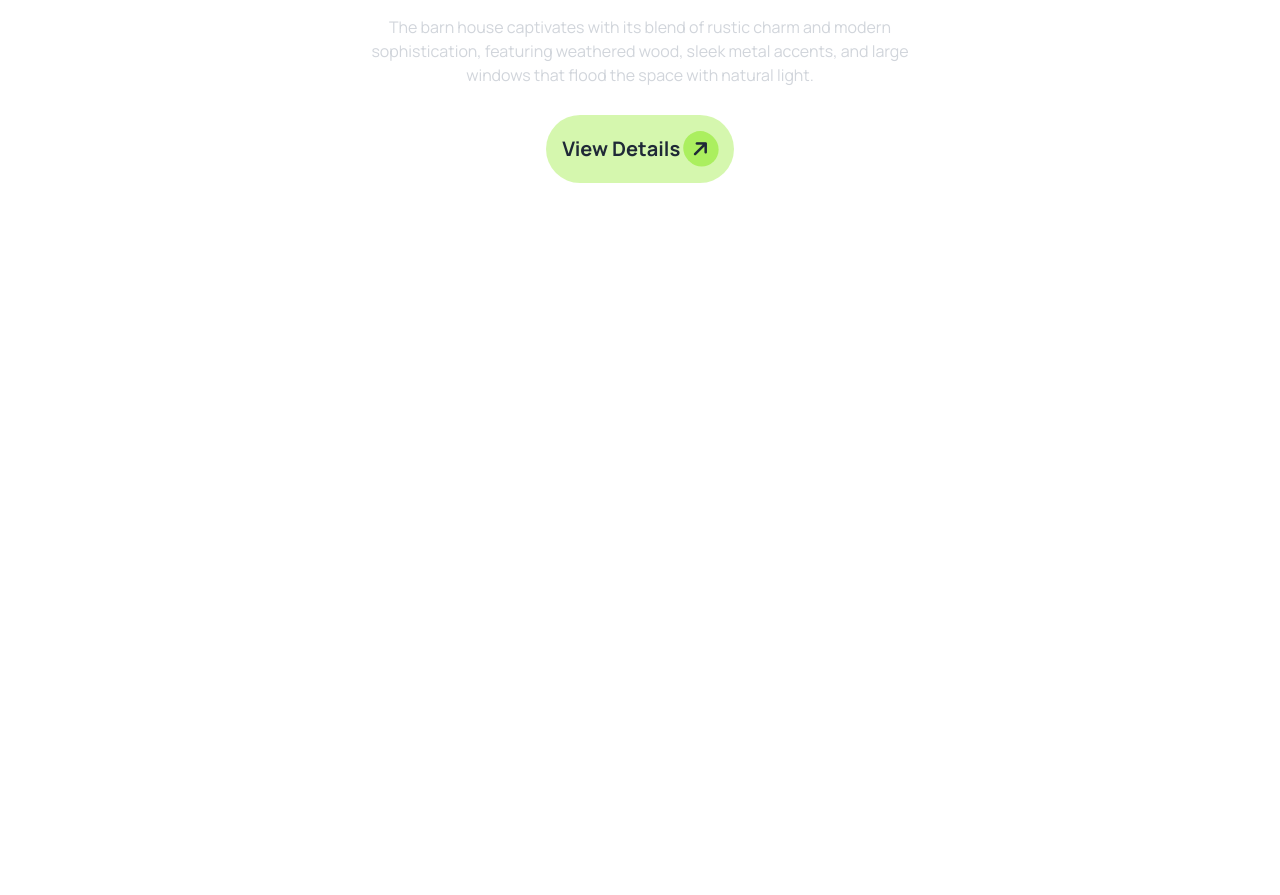
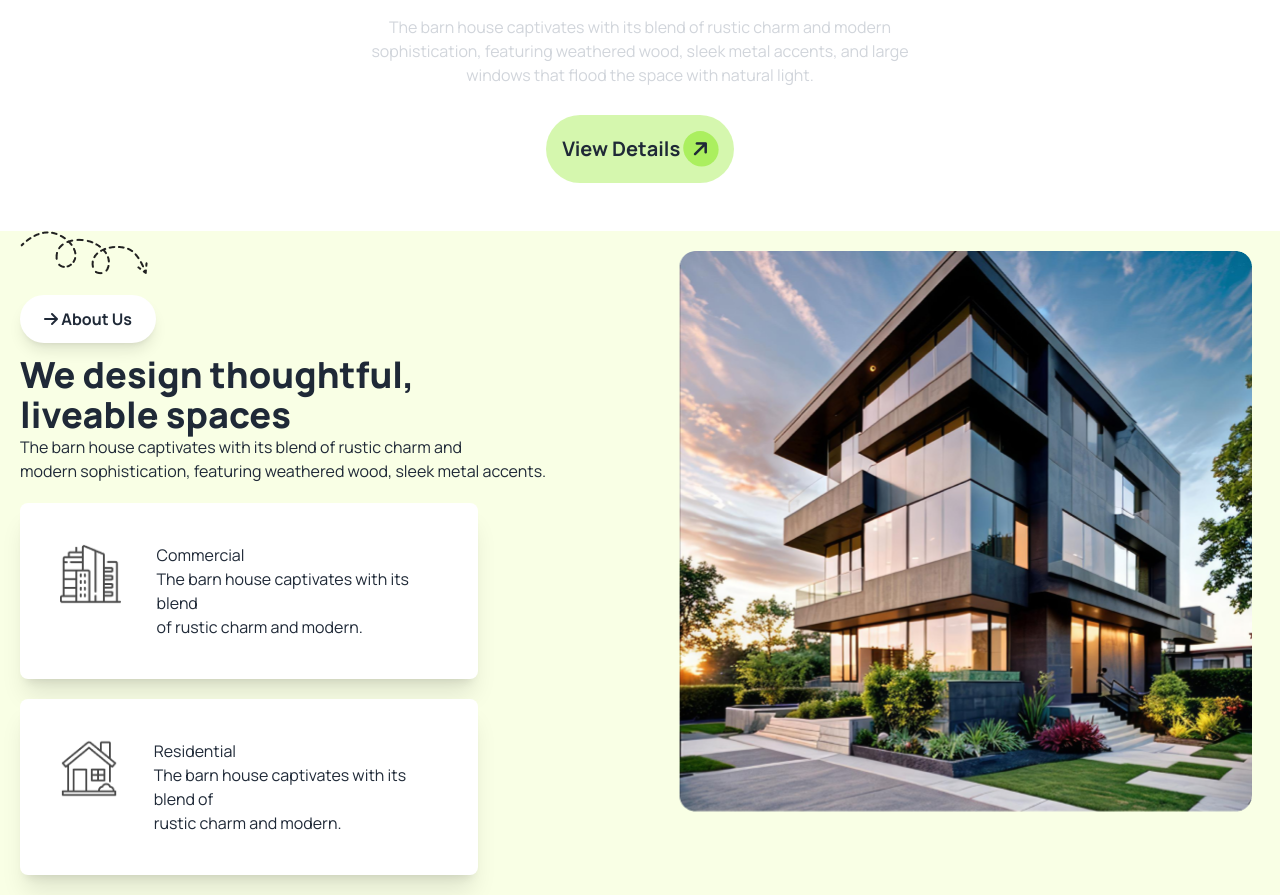
Before and after one commit to far-hana5/Assignment-03, a plain HTML site: page index.html in a window 1280 px wide. Shown: the part 523-1418 px from the top of the page. Before the commit the page ends 800 px from the top, so only its background shows below. Drawn offline with nearby package versions, Linux system fonts and the light colour scheme.

Commit message:
banner-2 is complete

```diff
--- a/index.html
+++ b/index.html
@@ -174,7 +174,45 @@
       </div>
 
     </section>
+ <!--banner is complete-->
 
+ <section>
+  <div class="grid grid-cols-1 lg:grid-cols-2 mt-12 md:container mx-auto bg-bgall gap-5">
+    <!--div for text-->
+
+    <div class="pl-5">
+      <img class="hidden lg:block mb-5" src="./assets/Vector.png" alt="">
+      <div class="div1">
+        <button class="pt-3 pb-3 pr-6 pl-6 font-bold bg-white shadow-lg  rounded-full">  <i class="fa-solid fa-arrow-right "></i> About Us</button>
+        <h1 class="font-black text-wrap text-4xl mt-3 ">We design thoughtful, <br>liveable spaces</h1>
+        <p>The barn house captivates with its blend of rustic charm and <br>
+          modern sophistication, featuring weathered wood, sleek metal accents.</p>
+      </div>
+      <div class="div2 flex gap-9 mt-5  mb-5 rounded-lg shadow-xl bg-white p-10 w-3/4">
+       <div><img src="./assets/commercial.png" alt=""></div>
+       <div>
+        <h2>Commercial</h2>
+        <p>The barn house captivates with its blend <br> of rustic charm and modern.</p>
+       </div>
+      </div>
+       <div class="div3 flex gap-9 mt-5 mb-5 rounded-lg shadow-xl bg-white p-10 w-3/4">
+        <div>
+          <img src="./assets/residential.png" alt="">
+        </div>
+        <div>
+          <h2>Residential</h2>
+          <p>The barn house captivates with its blend of <br> rustic charm and modern.</p>
+        </div>
+       </div>
+    </div>
+
+    <!--div for image-->
+    <div>
+<img class="5/6 mx-auto my-auto mt-5" src="./assets/Rectangle.png" alt="">
+    </div>
+  </div>
+ </section>
+    <!--banner-2 is complete-->
 
 
   </main>
```
